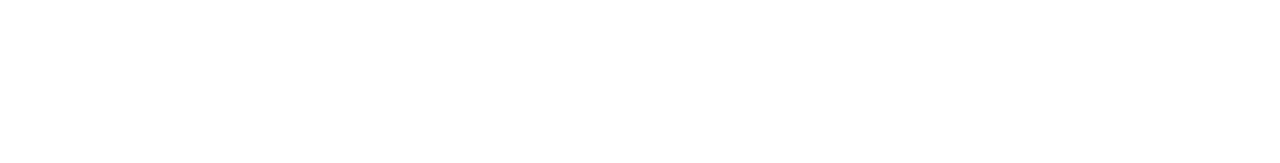
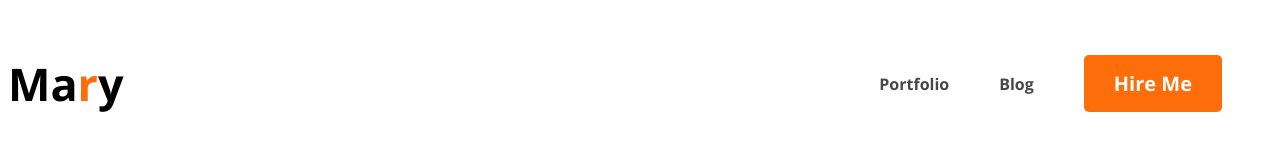
Before and after one commit to aminulislamolin22/Web-Developer-Resources, a plain HTML site: page index.html in a window 1280 px wide. Drawn offline with nearby package versions, Linux system fonts and the light colour scheme.

Commit message:
nav added

```diff
--- a/index.html
+++ b/index.html
@@ -1,13 +1,27 @@
 <!DOCTYPE html>
 <html lang="en">
+
 <head>
     <meta charset="UTF-8">
     <meta name="viewport" content="width=device-width, initial-scale=1.0">
+    <link rel="preconnect" href="https://fonts.googleapis.com">
+    <link rel="preconnect" href="https://fonts.gstatic.com" crossorigin>
+    <link href="https://fonts.googleapis.com/css2?family=Open+Sans:wght@700&display=swap" rel="stylesheet">
+    <link rel="stylesheet" href="styles/portfolio.css">
     <title>Web Developer</title>
 </head>
+
 <body>
     <header>
-
+        <nav>
+            <h3 class="mary">Ma<span class="Color-letter">r</span>y</h3>
+            <ul>
+                <li><a href="">Portfolio</a></li>
+                <li><a href="">Blog</a></li>
+                <li> <Button class="primary-btn">Hire Me</Button></li>
+            </ul>
+        </nav>
     </header>
 </body>
+
 </html>
--- /dev/null
+++ b/styles/portfolio.css
@@ -0,0 +1,48 @@
+/*------common styles------*/
+
+* {
+    font-family: 'Open Sans', sans-serif;
+
+}
+
+.primary-btn {
+    color: #FFF;
+    border-radius: 5px;
+    background: #FD6E0A;
+    border: 0;
+    font-size: 20px;
+    font-weight: 700;
+    padding: 15px 30px;
+}
+
+/*------nav styles------*/
+
+nav {
+    display: flex;
+    justify-content: space-between;
+    align-items: center;
+}
+
+nav>ul {
+    list-style: none;
+    display: flex;
+    align-items: center;
+}
+
+nav li{
+    margin-right: 50px;
+}
+
+nav li>a {
+    text-decoration: none;
+    color: #474747;
+}
+
+.Color-letter {
+    color: #FD6E0A;
+}
+
+.mary{
+    font-weight: 800;
+    font-size: 45px;
+}
```
